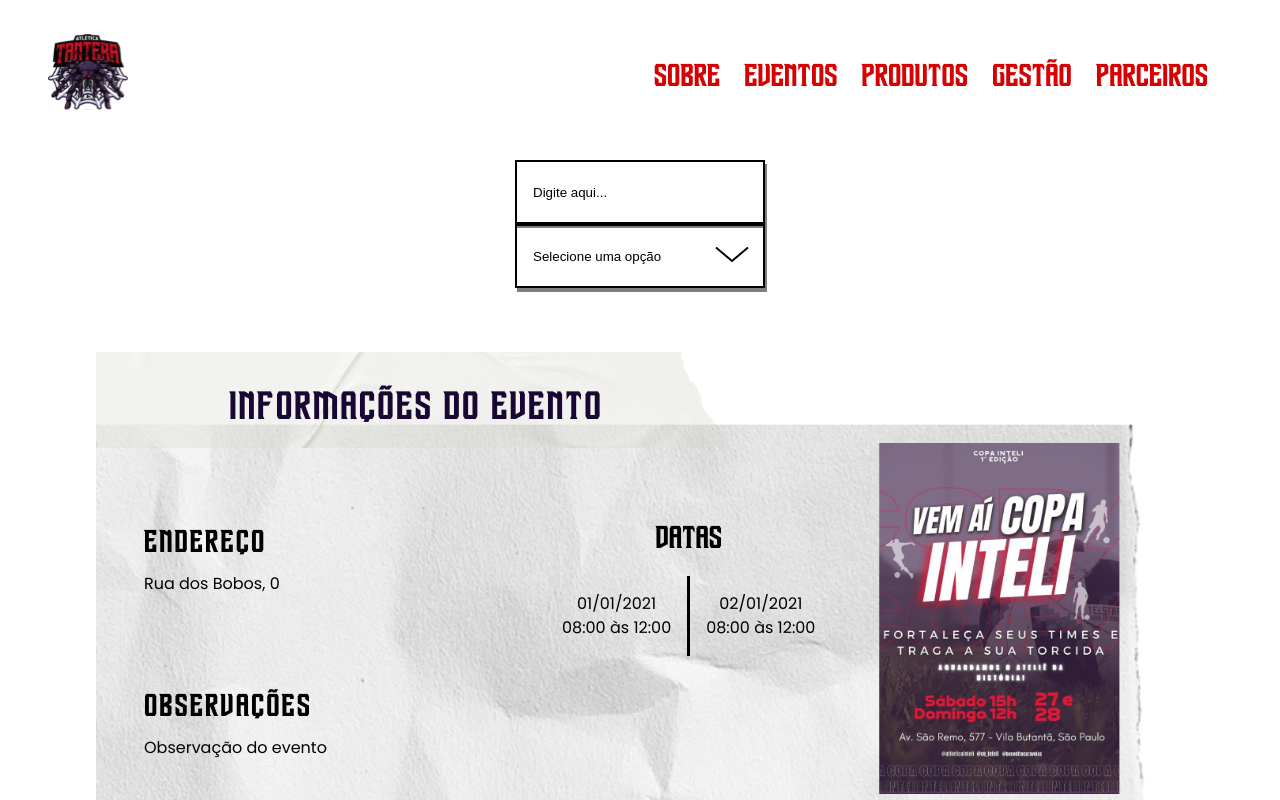
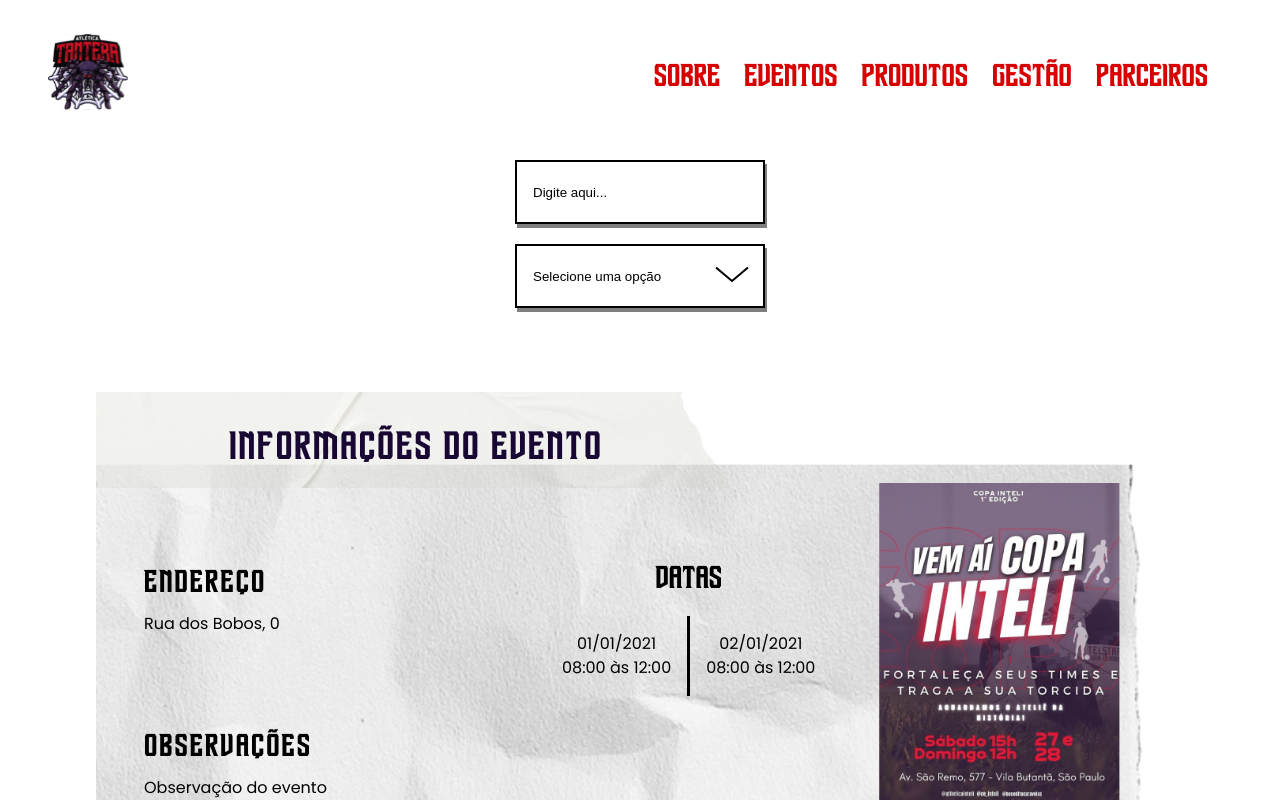
Before and after one commit to EquipeTantera/Landing_Page_Tantera, a React (Vite) app in the folder src/frontend/: page / in a window 1280 px wide. Shown: the top 800 px of the page. Built offline with nearby package versions, Linux system fonts and the light colour scheme.

Commit message:
feat: adds new prop to component input

```diff
--- a/src/frontend/src/components/Input/index.jsx
+++ b/src/frontend/src/components/Input/index.jsx
@@ -1,9 +1,11 @@
 import PropTypes from 'prop-types';
 import styles from './styles.module.scss';
 
-export default function Input({ type, placeholder, options }) {
-  if (type === 'select') {
+export default function Input({ type, placeholder, options, label }) {
   return (
+    <div className={styles.inputWrapper}>
+      {label && <label className={styles.label}>{label}</label>}
+      {type === 'select' ? (
         <div className={styles.inputContainer}>
           <select className={styles.input} defaultValue="">
             <option value="" disabled>{placeholder}</option>
@@ -25,15 +27,14 @@
             </svg>
           </div>
         </div>
-    );
-  }
-
-  return (
+      ) : (
         <input
           type={type}
           className={styles.input}
           placeholder={placeholder}
         />
+      )}
+    </div>
   );
 }
 
@@ -43,12 +44,14 @@
   options: PropTypes.arrayOf(
     PropTypes.shape({
       value: PropTypes.string.isRequired,
-      label: PropTypes.string.isRequired
+      label: PropTypes.string.isRequired,
     })
-  )
+  ),
+  label: PropTypes.string,
 };
 
 Input.defaultProps = {
   placeholder: '',
-  options: []
+  options: [],
+  label: '',
 };
--- a/src/frontend/src/components/Input/styles.module.scss
+++ b/src/frontend/src/components/Input/styles.module.scss
@@ -1,4 +1,26 @@
 @use "../../styles/variables" as v;
+
+.inputWrapper {
+  margin-bottom: 20px;
+  width: 100%;
+
+  @media (max-width: 768px) {
+    width: 248px;
+    overflow-x: hidden;
+  }
+}
+
+.label {
+  display: block;
+  margin-bottom: 5px;
+  font-weight: 400;
+  font-size: 1.5rem;
+  color: v.$black;
+
+  @media (max-width: 768px) {
+    font-size: 1.2rem;
+  }
+}
 
 .inputContainer {
   position: relative;
@@ -15,7 +37,7 @@
   height: 64px;
   max-width: 100%;
   border: 2px solid v.$black;
-  box-shadow:   2px 4px 0px 0px rgba(0, 0, 0, 0.5);
+  box-shadow: 2px 4px 0px 0px rgba(0, 0, 0, 0.5);
   background-color: transparent;
   padding: 0 16px;
   box-sizing: border-box;
```
Lines whose indentation alone changed are shown as unchanged.
